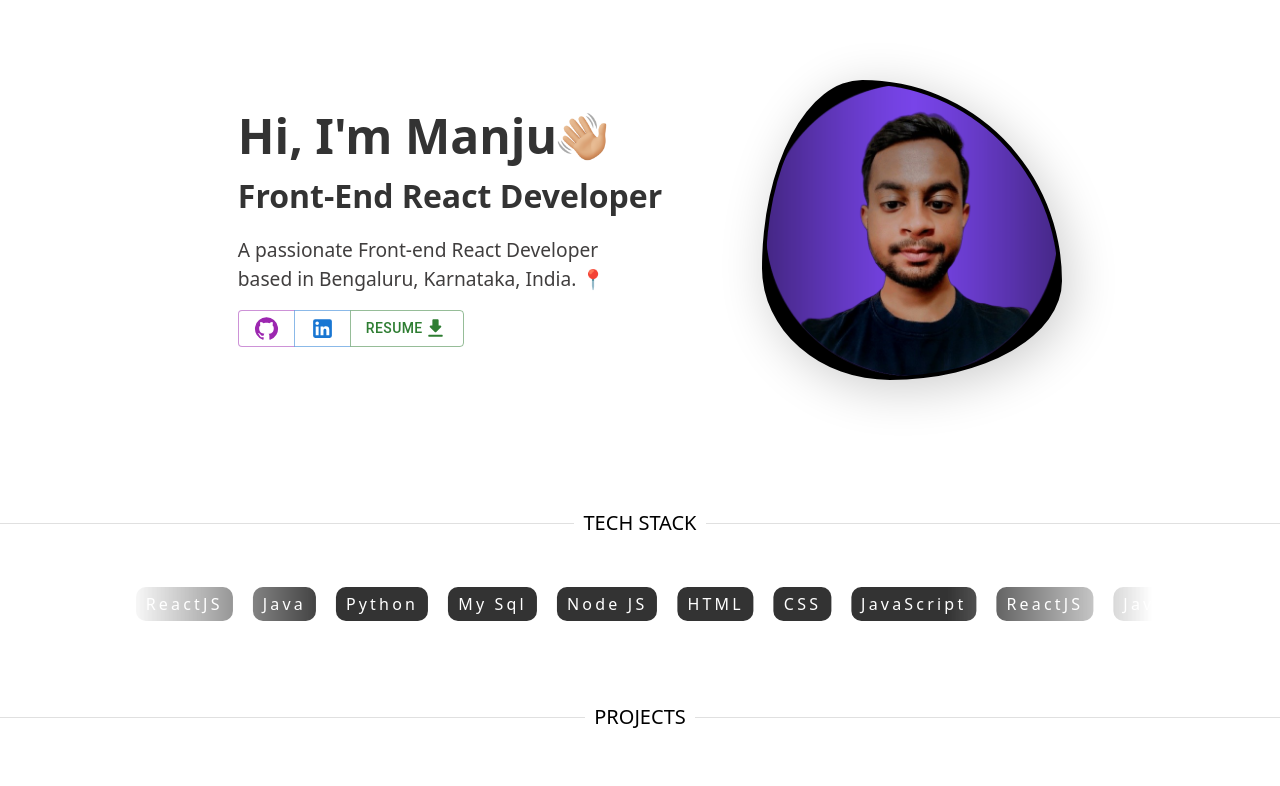
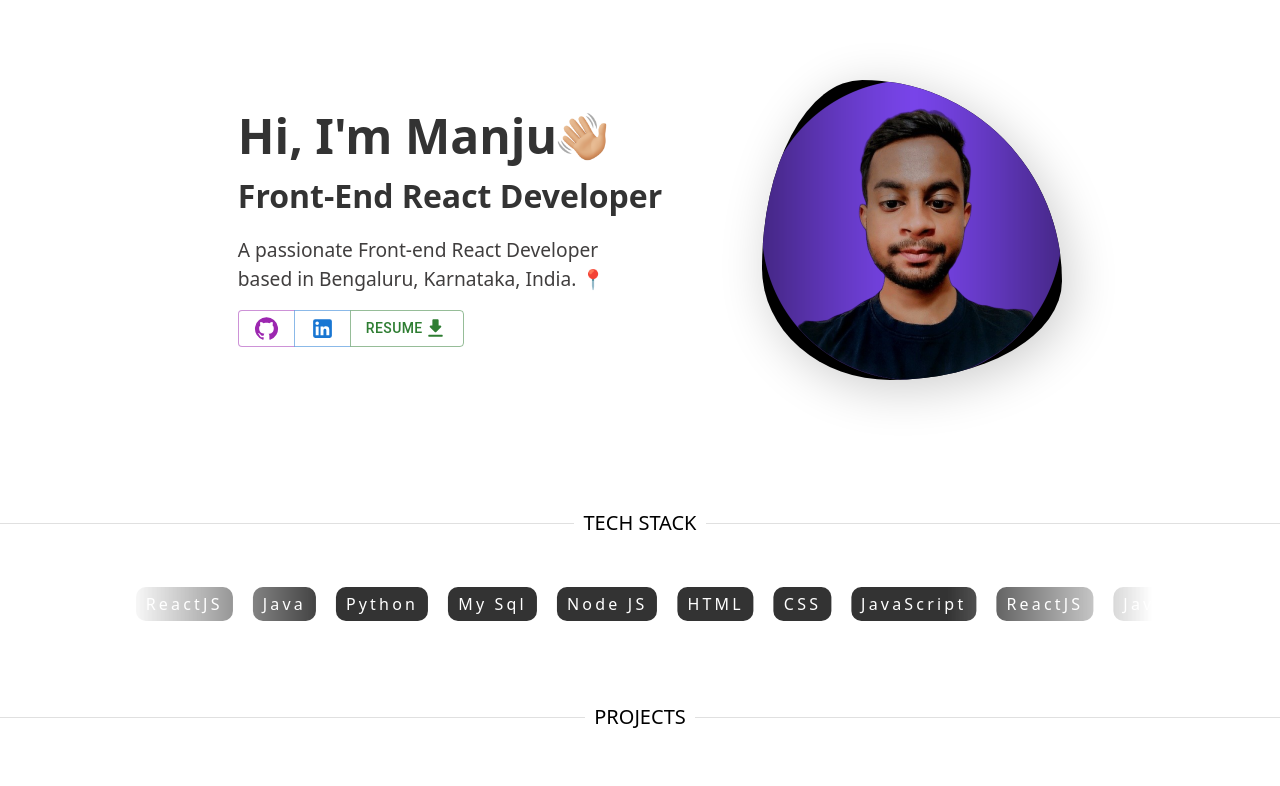
Before and after one commit to manjuhiremath/portfolio, a React (Vite) app: page / in a window 1280 px wide. Shown: the top 786 px of the page. Built offline with nearby package versions, Linux system fonts and the light colour scheme.

Commit message:
Update info.css

```diff
--- a/src/components/info.css
+++ b/src/components/info.css
@@ -21,7 +21,7 @@
     height:300px;
     margin: auto;
     /* background-color: #df5fff; */
-    border: black solid 4px;
+    /* border: rgb(255, 255, 255) solid 5px; */
     background-image: linear-gradient(19deg, hsl(0, 0%, 0%) 0%);
     border-radius: 30% 70% 70% 30% / 30% 30% 70% 70%;
     box-shadow: 15px 15px 50px rgba(0,0,0,0.2);
```
